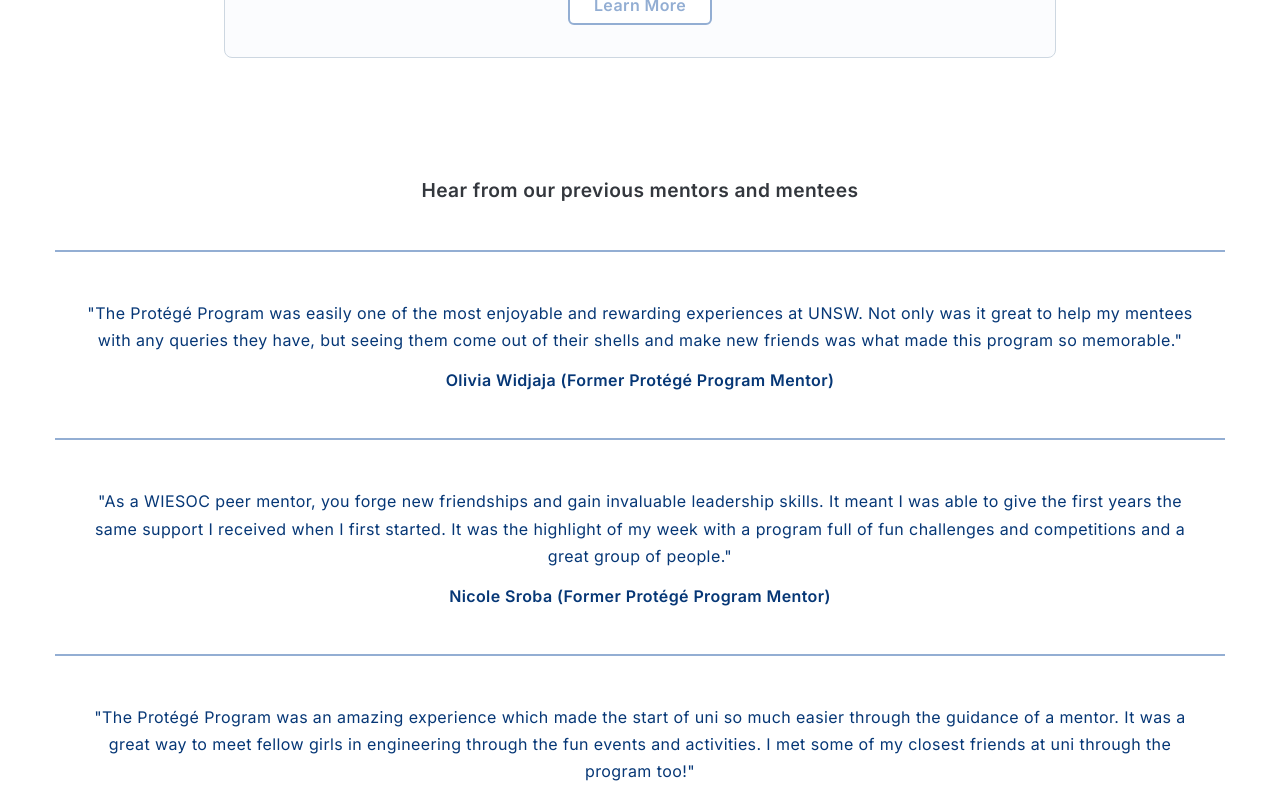
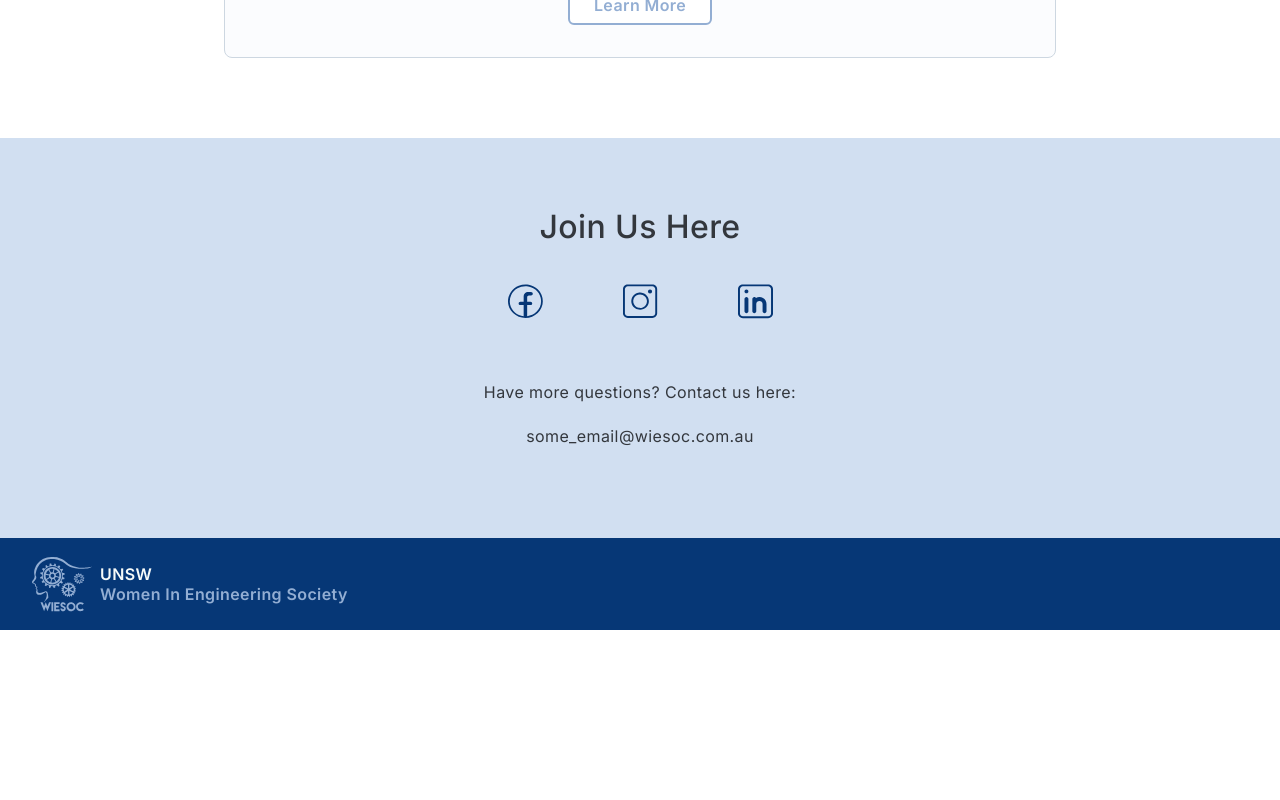
Before and after one commit to UNSW-WIESoc/website, a Next.js app: page /programs in a window 1280 px wide. Shown: the part 1940-2740 px from the top of the page. After the commit the page ends 2570 px from the top, so only its background shows below. Built offline with nearby package versions, Linux system fonts and the light colour scheme.

Commit message:
Moved the testimonials to the protege-programs page.tsx

```diff
--- a/app/(pages)/programs/page.tsx
+++ b/app/(pages)/programs/page.tsx
@@ -1,43 +1,8 @@
-import {Box, Stack, Typography} from '@mui/joy';
+import {Box, Stack} from '@mui/joy';
 import PageHeaderCard from '@/components/PageHeaderCard';
 import ProgramsCard from '@/components/ProgramsCard';
 import {IconTextProps} from '@/components/LabelledIcon';
 import HeadingBodyText from '@/components/HeadingBodyText';
-import HorizontalLine from '@/components/HorizontalLine';
-import Quote from '@/components/Quote';
-import { protegeData } from '@/app/data';
-
-function Testimonials() {
-  return (
-    <Stack
-      py={5}
-      px={5}
-      mx='auto'
-      textAlign='center'
-      justifyContent='center'
-      maxWidth={1250}
-      width='100%'
-      alignItems='center'
-    >
-      <Typography level='subtitle-lg' mb={5}>
-        Hear from our previous mentors and mentees
-      </Typography>
-      <Stack spacing={5} direction='column' width='100%'>
-        <Box display='flex' justifyContent='center' width='100%'>
-          <HorizontalLine color='#93AED3' height={2} width={1200} />
-        </Box>
-        {protegeData.map(({ quote, by }, idx) => (
-          <Stack key={idx} spacing={5} maxWidth={1250} width='100%' alignItems='center'>
-            <Quote quote={quote} color='dark-blue' author={by} />
-            <Box display='flex' justifyContent='center' width='100%'>
-              <HorizontalLine color='#93AED3' height={2} width={1200} />
-            </Box>
-          </Stack>
-        ))}
-      </Stack>
-    </Stack>
-  );
-}
 
 export default function Program() {
   const bodyText =
@@ -93,7 +58,6 @@ export default function Program() {
                       description={impDescription} icon1={impIcon1} icon2={impIcon2} icon3={impIcon3}
                       icon4={impIcon4} link='/industry-mentoring-program'/>
       </Stack>
-      <Testimonials />
     </Box>
   );
 }
```
Also changed, not shown: app/(pages)/programs/protege-program/page.tsx (+29 -1 lines).
